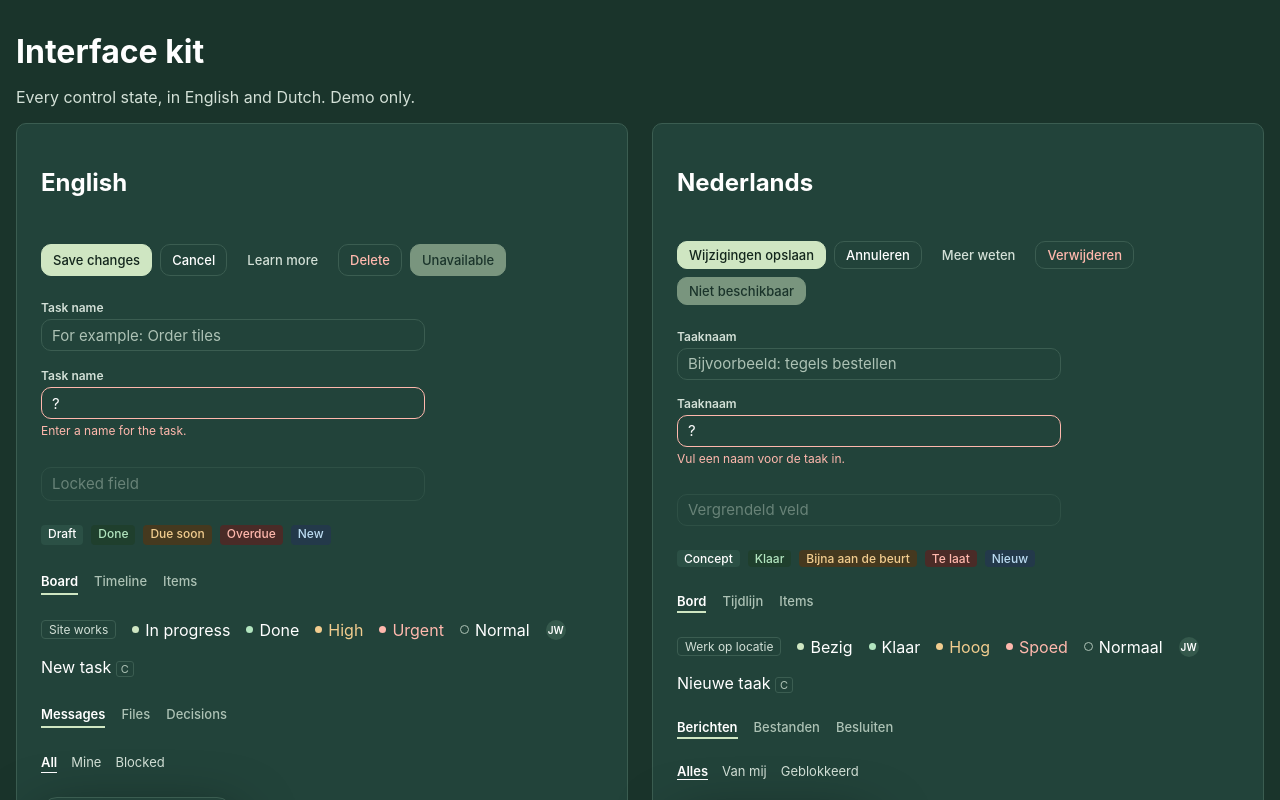
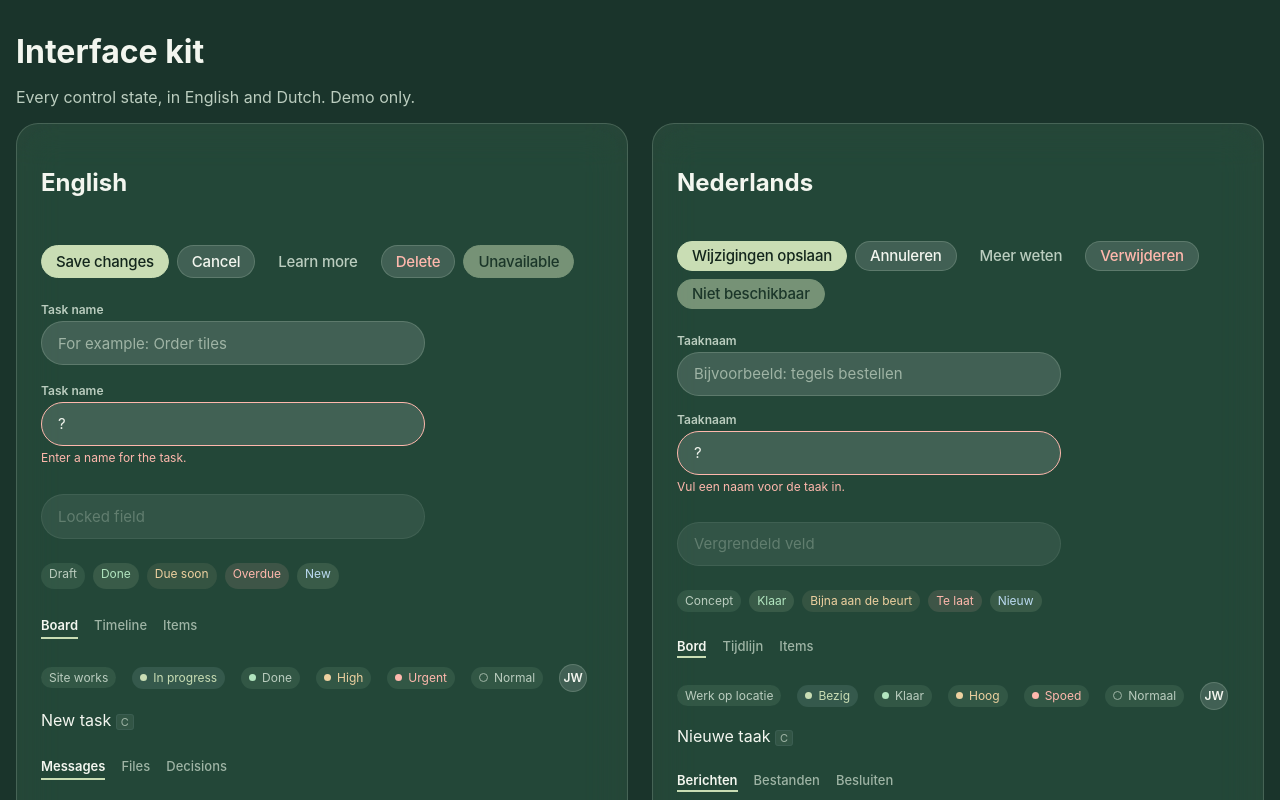
Before and after one commit to cang53/Plenum, a Next.js app: page /demo/ui in a window 1280 px wide. Shown: the top 800 px of the page. Built offline with nearby package versions, Linux system fonts and the light colour scheme; no server answers.

Commit message:
Restyle shared components (buttons, fields, pills, avatars, cards, menus) to the Figma glass look
Co-Authored-By: Claude Sonnet 5.5 <noreply@anthropic.com>
Claude-Session: https://claude.ai/code/session_01Cx6VyPcHJxMfjMu7bGnwRd

```diff
--- a/src/app/primitives.css
+++ b/src/app/primitives.css
@@ -8,9 +8,10 @@
 }
 
 .surface {
-  background: var(--surface);
-  border: 1px solid var(--border);
-  border-radius: var(--radius);
+  background: var(--glass);
+  border: 1px solid var(--glass-border);
+  border-radius: var(--radius-card);
+  backdrop-filter: var(--glass-blur);
 }
 
 .btn {
@@ -18,34 +19,35 @@
   align-items: center;
   justify-content: center;
   gap: var(--s2);
-  min-height: 1.75rem;
-  padding: 0 0.6875rem;
-  border: 1px solid var(--border);
-  border-radius: var(--radius);
-  background: var(--surface);
+  min-height: 1.875rem;
+  padding: 0 0.875rem;
+  border: 1px solid var(--glass-border);
+  border-radius: var(--radius-full);
+  background: var(--glass-strong);
   font: inherit;
-  font-size: var(--text-sm);
+  font-size: var(--text-base);
+  letter-spacing: -0.015em;
   font-weight: var(--weight-medium);
   white-space: nowrap;
   color: var(--text);
   cursor: pointer;
 }
-.btn:hover:not(:disabled) { background: var(--surface-hover); }
+.btn:hover:not(:disabled) { background: var(--accent-soft); }
 .btn:disabled, .btn[aria-disabled="true"] { opacity: 0.5; cursor: not-allowed; }
 .btn-primary { background: var(--primary); border-color: var(--primary); color: var(--on-primary); }
 .btn-primary:hover:not(:disabled) { background: var(--primary-hover); }
-.btn-secondary { background: var(--surface); }
+.btn-secondary { background: var(--glass-strong); }
 .btn-plain { border-color: transparent; background: none; color: var(--text-secondary); }
 .btn-plain:hover:not(:disabled) { background: var(--surface-hover); color: var(--text); }
-.btn-danger { background: var(--surface); color: var(--danger); }
+.btn-danger { color: var(--danger); }
 
 .field {
   width: 100%;
-  min-height: 2rem;
-  padding: 0 0.625rem;
-  border: 1px solid var(--border);
-  border-radius: var(--radius);
-  background: var(--surface);
+  min-height: 2.75rem;
+  padding: 0 var(--s4);
+  border: 1px solid var(--glass-border);
+  border-radius: var(--radius-full);
+  background: var(--glass-strong);
   color: var(--text);
   font: inherit;
   font-size: var(--text-base);
@@ -60,23 +62,22 @@
 .chip {
   display: inline-flex;
   align-items: center;
-  padding: 1px 7px;
-  border: 1px solid var(--border);
-  border-radius: 4px;
-  background: var(--surface);
+  padding: 3px 8px;
+  border-radius: var(--radius-full);
+  background: var(--glass);
   color: var(--text-secondary);
   font-size: var(--text-xs);
   white-space: nowrap;
 }
 .badge {
   display: inline-block;
-  padding: 1px 7px;
-  border-radius: 4px;
+  padding: 3px 8px;
+  border-radius: var(--radius-full);
   font-size: var(--text-xs);
-  font-weight: var(--weight-medium);
+  line-height: 1rem;
   font-variant-numeric: tabular-nums;
-  background: var(--surface-muted);
-  color: var(--text);
+  background: var(--glass);
+  color: var(--text-secondary);
 }
 .badge-success { background: var(--success-surface); color: var(--success); }
 .badge-warning { background: var(--warning-surface); color: var(--warning); }
@@ -84,8 +85,9 @@
 .badge-info { background: var(--info-surface); color: var(--info); }
 
 /* Status: a dot and a word. Open circle is "not started". */
-.st { display: inline-flex; align-items: center; gap: 6px; white-space: nowrap; }
+.st { display: inline-flex; align-items: center; gap: 6px; padding: 3px 8px; border-radius: var(--radius-full); background: var(--glass); color: var(--text-secondary); font-size: var(--text-xs); line-height: 1rem; white-space: nowrap; }
 .st::before { content: ""; width: 7px; height: 7px; border-radius: 50%; background: var(--text-muted); flex: none; }
+.st-go { background: var(--accent-soft); color: var(--primary); }
 .st-go::before { background: var(--primary); }
 .st-ok::before { background: var(--success); }
 .st-warn { color: var(--warning); }
@@ -98,12 +100,13 @@
 .av {
   display: inline-grid;
   place-items: center;
-  width: 1.25rem;
-  height: 1.25rem;
+  width: 1.75rem;
+  height: 1.75rem;
   border-radius: 50%;
-  background: var(--accent-soft);
+  background: var(--glass-strong);
+  border: 1px solid var(--glass-border);
   color: var(--text);
-  font-size: 0.625rem;
+  font-size: var(--text-xs);
   font-weight: var(--weight-semibold);
   flex: none;
 }
@@ -112,7 +115,7 @@
   padding: 0 4px;
   border: 1px solid var(--border);
   border-radius: 3px;
-  background: var(--surface);
+  background: var(--glass);
   color: var(--text-muted);
   font: inherit;
   font-size: 0.6875rem;
@@ -176,7 +179,7 @@
 .menu {
   min-width: 12rem;
   padding: var(--s1) 0;
-  border: 1px solid var(--border);
+  border: 1px solid var(--glass-border);
   border-radius: var(--radius-lg);
   background: var(--surface);
   box-shadow: var(--elevation-dialog);
@@ -200,8 +203,8 @@
 .dialog {
   max-width: min(32rem, calc(100vw - var(--s8)));
   padding: var(--s6);
-  border: 1px solid var(--border);
-  border-radius: var(--radius-lg);
+  border: 1px solid var(--glass-border);
+  border-radius: var(--radius-card);
   background: var(--surface);
   color: var(--text);
   box-shadow: var(--elevation-dialog);
@@ -229,6 +232,6 @@
 /* Command menu: a dialog with one input and a flat list. */
 .cmd { width: 36rem; padding: var(--s3); }
 .cmd-list { margin: var(--s2) 0 0; padding: 0; list-style: none; max-height: 20rem; overflow-y: auto; }
-.cmd-list > li { display: flex; justify-content: space-between; align-items: center; gap: var(--s4); padding: var(--s2) var(--s3); border-radius: var(--radius); color: var(--text-secondary); cursor: pointer; }
+.cmd-list > li { display: flex; justify-content: space-between; align-items: center; gap: var(--s4); padding: var(--s2) var(--s3); border-radius: var(--radius-full); color: var(--text-secondary); cursor: pointer; }
 .cmd-list > li[aria-selected="true"] { background: var(--accent-soft); color: var(--text); }
 .cmd-empty { margin: var(--s3); color: var(--text-muted); font-size: var(--text-sm); }
--- a/src/app/states.css
+++ b/src/app/states.css
@@ -1,6 +1,6 @@
 /* Login, welcome, error and loading: flat card with a 1px line, flat skeleton bars. Tokens only. */
 .center-stage { display: grid; place-items: center; padding: var(--s6) var(--s4); }
-.state-card { width: min(28rem, 100%); padding: var(--s6); background: var(--surface); border: 1px solid var(--border); border-radius: var(--radius); }
+.state-card { width: min(28rem, 100%); padding: var(--s6); background: var(--glass); border: 1px solid var(--glass-border); border-radius: var(--radius-card); }
 .state-card h1 { margin: 0 0 var(--s2); font-size: var(--text-xl); letter-spacing: var(--tracking-tight); color: var(--text); }
 .state-card .intro { margin: 0 0 var(--s5); color: var(--text-secondary); }
 .state-card form { display: grid; gap: var(--s4); }
--- a/src/app/stream.css
+++ b/src/app/stream.css
@@ -36,7 +36,7 @@
 .inbox .tabs a { padding-block: var(--s2); color: var(--text-secondary); text-decoration: none; border-bottom: 2px solid transparent; }
 .inbox .tabs a[aria-current="page"] { color: var(--text); border-bottom-color: var(--primary); }
 .inbox .panes { display: grid; grid-template-columns: minmax(0, 1fr) minmax(0, 2fr); gap: var(--s3); margin-block-end: var(--s4); }
-.inbox .list { list-style: none; margin: 0; padding: 0; border: 1px solid var(--border); border-radius: var(--radius); background: var(--surface); }
+.inbox .list { list-style: none; margin: 0; padding: 0; border: 1px solid var(--glass-border); border-radius: var(--radius-card); background: var(--glass); }
 .inbox .list a { display: block; padding: var(--s2) var(--s3); color: var(--text); text-decoration: none; border-inline-start: 3px solid transparent; }
 .inbox .list li + li { border-block-start: 1px solid var(--border); }
 .inbox .list a[aria-current="true"] { background: var(--info-surface); border-inline-start-color: var(--primary); }
@@ -53,7 +53,7 @@
 .stream .dayrule::after { content: none; }
 .stream-row { display: grid; grid-template-columns: 150px minmax(0, 1fr); gap: var(--s3); padding-block: 10px; position: relative; }
 .stream-row .who-line { display: flex; align-items: center; gap: 7px; align-self: start; }
-.stream-row .avatar { display: grid; place-items: center; flex: none; width: 20px; height: 20px; border-radius: var(--radius-full); background: var(--text); color: var(--on-primary); font-size: 0.6875rem; font-weight: 600; }
+.stream-row .avatar { display: grid; place-items: center; flex: none; width: 28px; height: 28px; border-radius: var(--radius-full); background: var(--glass-strong); border: 1px solid var(--glass-border); color: var(--text); font-size: 0.6875rem; font-weight: 600; }
 .stream-row .who { margin: 0; color: var(--text-muted); font-size: var(--text-sm); font-weight: 400; overflow-wrap: anywhere; }
 .stream-row .meta { display: flex; align-items: center; justify-content: space-between; margin-block-end: 5px; }
 .stream-row .t { color: var(--text-muted); font-size: var(--text-xs); font-variant-numeric: tabular-nums; }
--- a/src/app/tokens.css
+++ b/src/app/tokens.css
@@ -8,23 +8,23 @@
   --surface-subtle: #1a342b;
   --surface-muted: #2b5045;
   --surface-hover: #2b5045;
-  --text: #ffffff;
-  --text-secondary: #d3e0d7;
-  --text-muted: #adc2b5;
+  --text: #f3f6ef;
+  --text-secondary: #bbcdbf;
+  --text-muted: #9fb4a5;
   --border: #3b5d51;
   --border-strong: #87a495;
-  --primary: #cfe6c2;
+  --primary: #c9ddb4;
   --primary-hover: #e1f1d8;
   --on-primary: #13261c;
   --focus-ring: #cfe6c2;
   --danger: #ffb8ad;
-  --danger-surface: #4a2b27;
+  --danger-surface: #ffb8ad1f;
   --success: #b2e5bf;
-  --success-surface: #1f3f2d;
-  --warning: #f2cd8f;
-  --warning-surface: #45391f;
+  --success-surface: #c9ddb421;
+  --warning: #eed1a0;
+  --warning-surface: #eed1a017;
   --info: #bcdcf2;
-  --info-surface: #23394a;
+  --info-surface: #c9ddb421;
   --accent-soft: #35594c;
   --accent-text: #e1f1d8;
   --status-todo: #adc2b5;
@@ -33,9 +33,9 @@
   --status-done: #b2e5bf;
 
   /* Glass: translucent white over the green ground */
-  --glass: #ffffff14;
+  --glass: #bddbb71a;
   --glass-strong: #ffffff24;
-  --glass-border: #ffffff26;
+  --glass-border: #d9ead52e;
   --glass-blur: blur(20px) saturate(140%);
   --ambient-background: radial-gradient(120% 80% at 50% 0%, #2c5242 0%, #1a342b 55%, #12241d 100%);
   --frame: #101a15;
@@ -47,6 +47,7 @@
   /* Radius */
   --radius-sm: 0.375rem;
   --radius: 0.625rem;
+  --radius-card: 1.375rem;
   --radius-lg: 1rem;
   --radius-xl: 1.75rem;
   --radius-full: 999rem;
```
